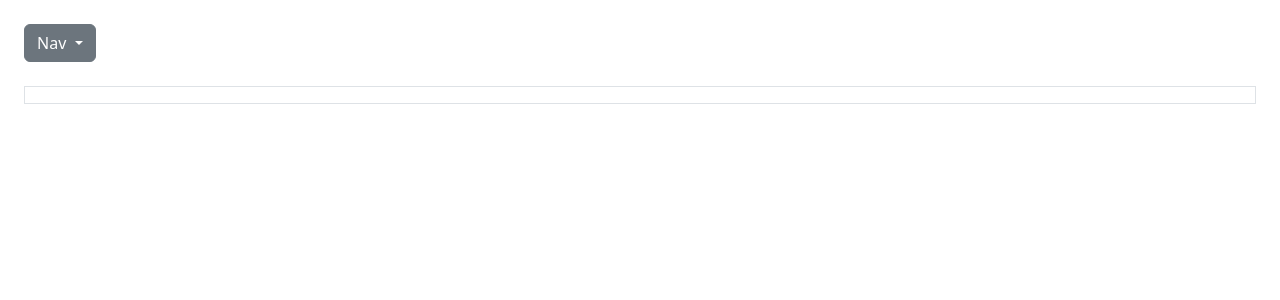
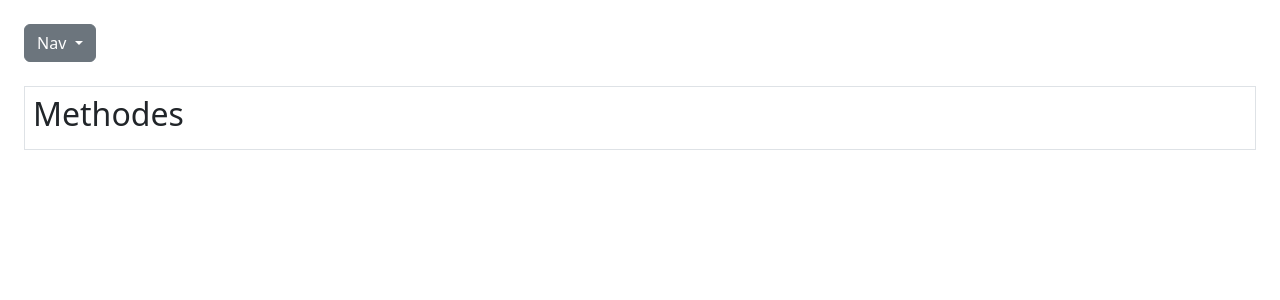
Before and after one commit to WichardG/fd-toolkit, a Vue app: page /testMethodes in a window 1280 px wide. Before the commit this address had no page. Shown: the top 300 px of the page. Built offline with nearby package versions, Linux system fonts and the light colour scheme.

Commit message:
methodes

```diff
--- a/src/App.vue
+++ b/src/App.vue
@@ -11,6 +11,9 @@
                      </li>
                      <li>
                          <RouterLink class="dropdown-item" to="/prompts">Prompt</RouterLink>
+                     </li>
+                     <li>
+                         <RouterLink class="dropdown-item" to="/testMethodes">methodes</RouterLink>
                      </li>
                  </ul>
             </div>
--- a/src/pages/methodes/MethodeOne.vue
+++ b/src/pages/methodes/MethodeOne.vue
@@ -1,6 +1,6 @@
 <template>
     <div>
-        <h2></h2>
+        <h2>Methodes</h2>
     </div>
 
 </template>
--- a/src/router/index.ts
+++ b/src/router/index.ts
@@ -12,6 +12,11 @@ const router = createRouter({
       path: '/prompts',
       name: 'prompts',
       component: () => import('../pages/Prompt/PromptOverview.vue')
+    },
+    {
+      path: '/testMethodes',
+      name: 'methodes',
+      component: () => import('../pages/methodes/MethodeOne.vue')
     }
   ]
 })
```
